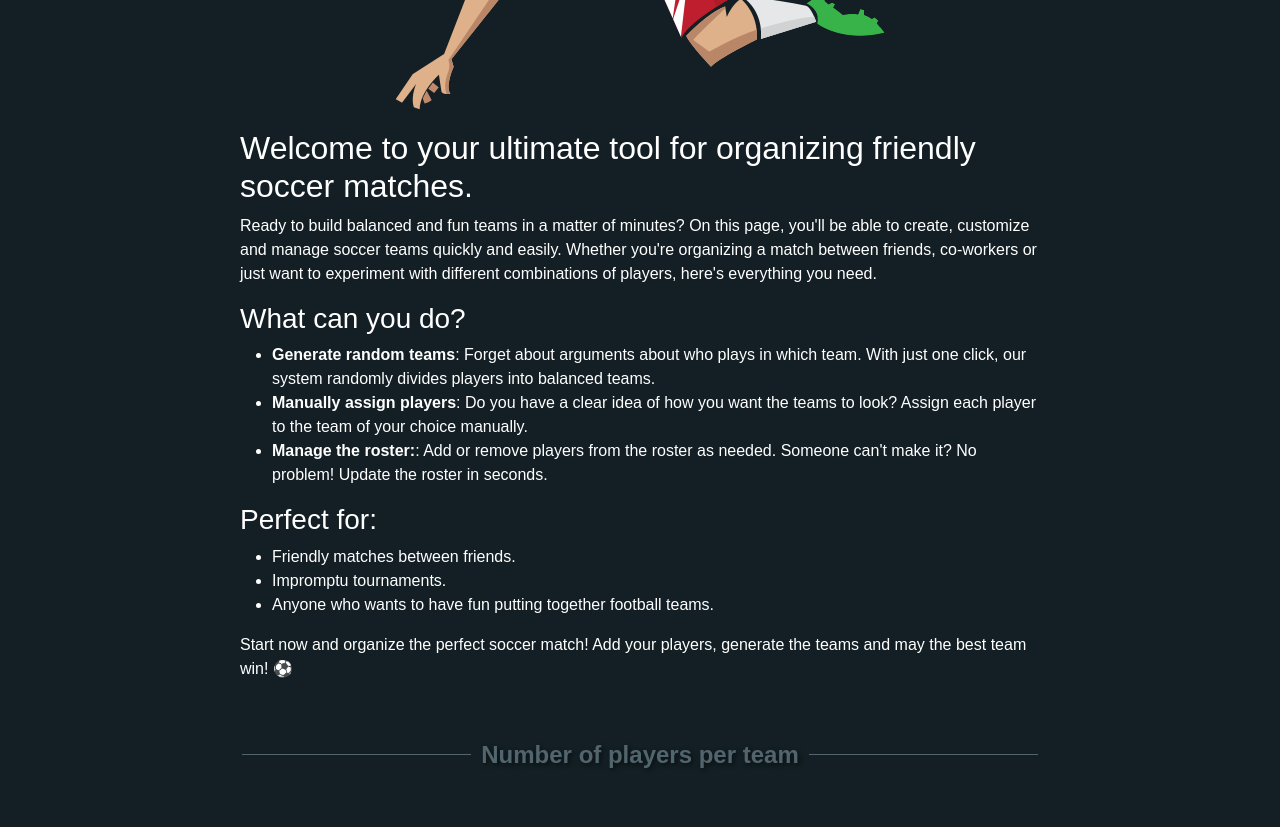
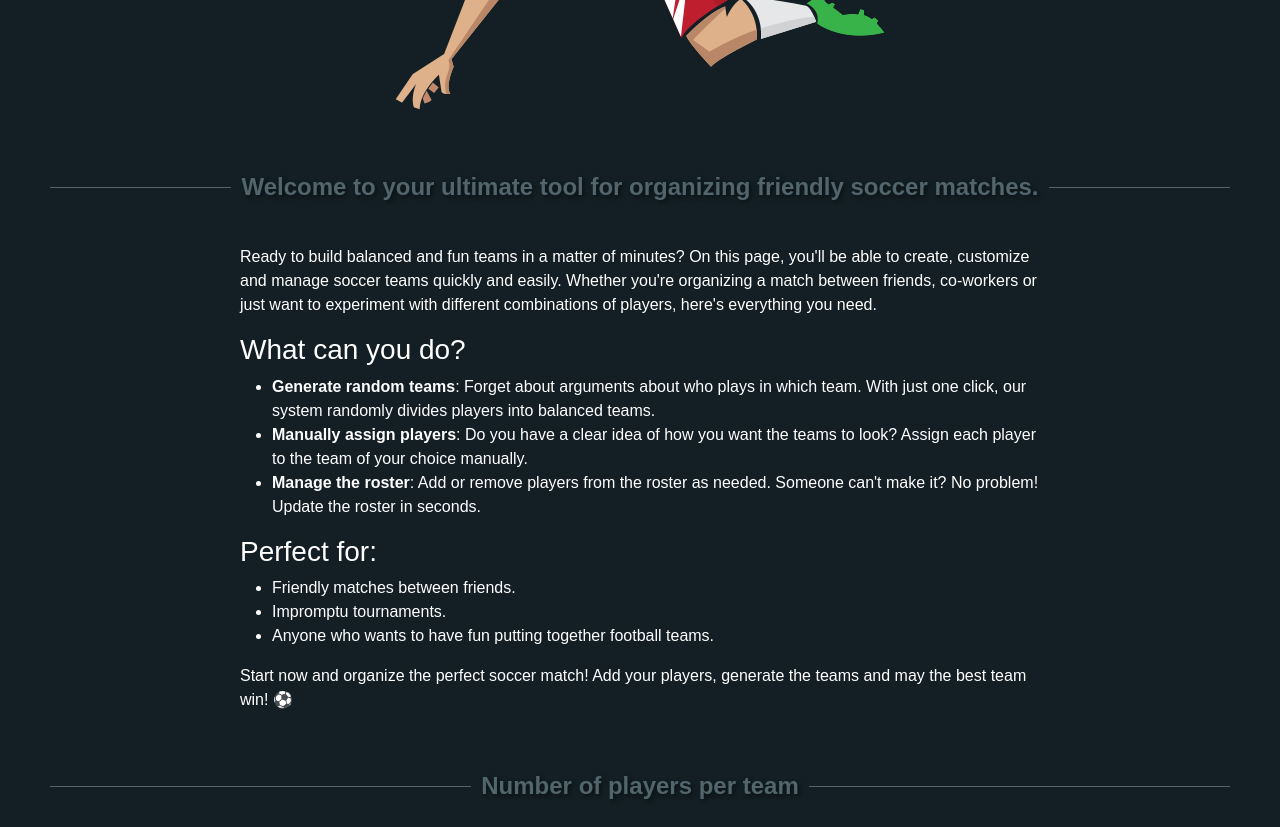
Before and after one commit to Geison117/team_formation, a plain HTML site: page dev/index.html in a window 1280 px wide. Shown: the part 440-1267 px from the top of the page. Drawn offline with nearby package versions, Linux system fonts and the light colour scheme.

Commit message:
minor changes

```diff
--- a/dev/CSS-SCSS/menu.css
+++ b/dev/CSS-SCSS/menu.css
@@ -141,7 +141,7 @@ form {
     text-shadow: 2px 2px 4px rgba(0, 0, 0, 0.5);
     padding: 20px 40px;
     text-align: center;
-    width: 70%;
+    width: 100%;
     min-width: 320;
     margin: 20px 0;
 
--- a/dev/index.html
+++ b/dev/index.html
@@ -21,8 +21,9 @@
 
     <img id = "imagen_inicio" src="assets/img/chilena.png" class="figure-img img-fluid rounded" alt="...">
 
+    <div class="subtitle">Welcome to your ultimate tool for organizing friendly soccer matches.</div>
+
     <div class="content">
-        <h2>Welcome to your ultimate tool for organizing friendly soccer matches.</h2>
 
         <p>Ready to build balanced and fun teams in a matter of minutes? On this page,
             you'll be able to create, customize and manage soccer teams quickly and easily. Whether you're organizing a match between friends, co-workers or just want to experiment with different combinations of players, here's everything you need.
@@ -33,7 +34,7 @@
         <ul>
             <li><strong>Generate random teams</strong>: Forget about arguments about who plays in which team. With just one click, our system randomly divides players into balanced teams.</li>
             <li><strong>Manually assign players</strong>:  Do you have a clear idea of how you want the teams to look? Assign each player to the team of your choice manually.</li>
-            <li><strong>Manage the roster:</strong>: Add or remove players from the roster as needed. Someone can't make it? No problem! Update the roster in seconds.</li>
+            <li><strong>Manage the roster</strong>: Add or remove players from the roster as needed. Someone can't make it? No problem! Update the roster in seconds.</li>
         </ul>
 
         <h3>Perfect for:</h3>
```
